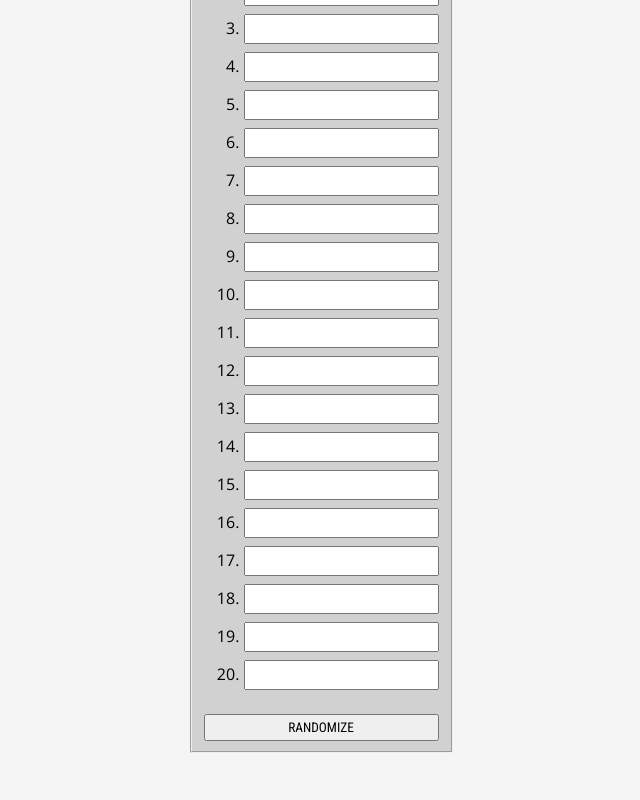
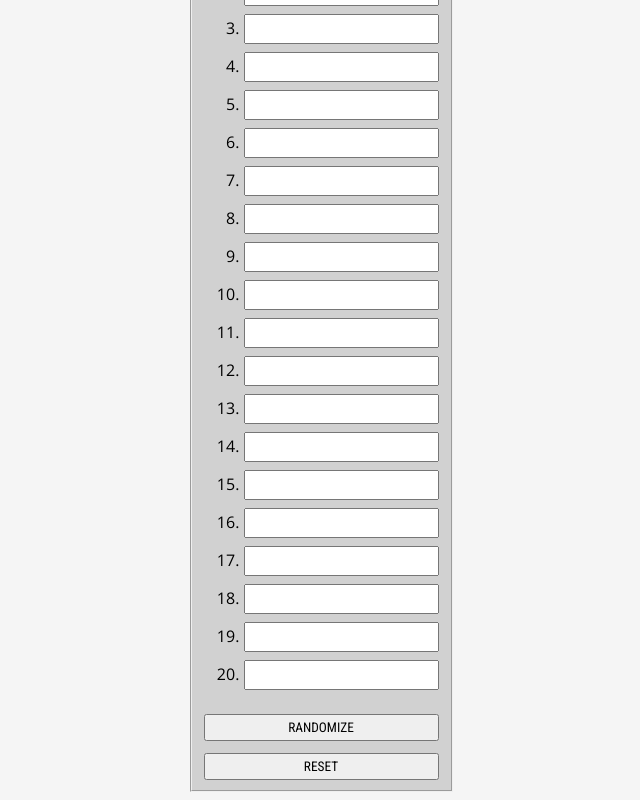
Before and after one commit to GMSoudersJr/work-smarter, a SvelteKit app: page /randomizer in a window 1280 px wide. Shown: the part 243-1043 px from the top of the page, without its empty margins (319-959 px from the left). Before the commit the page ends 1004 px from the top, so only its background shows below. Built offline with nearby package versions, Linux system fonts and the light colour scheme.

Commit message:
feat: add reset button

```diff
--- a/src/routes/randomizer/+page.svelte
+++ b/src/routes/randomizer/+page.svelte
@@ -47,7 +47,10 @@
           </li>
         {/each}
         </ol>
-        <input type="submit" value="RANDOMIZE" class="all-caps-400"/>
+        <div class="buttons">
+          <input type="submit" value="RANDOMIZE" class="all-caps-400"/>
+          <input type="reset" value="RESET" class="all-caps-400"/>
+        </div>
       </fieldset>
     </form>
   </section>
@@ -85,6 +88,11 @@
     justify-content: center;
     gap: 1rem;
   }
+  .buttons {
+    display: flex;
+    flex-direction: column;
+    gap: 0.75rem;
+  }
   .form {
     fieldset{
       background-color: #d1d1d1;
@@ -100,7 +108,9 @@
       padding: 0.25rem 0.5rem;
     }
 
-    input[type="submit"] {
+    input[type="submit"],
+    input[type="reset"]
+    {
       width: 100%;
     }
   }
```
